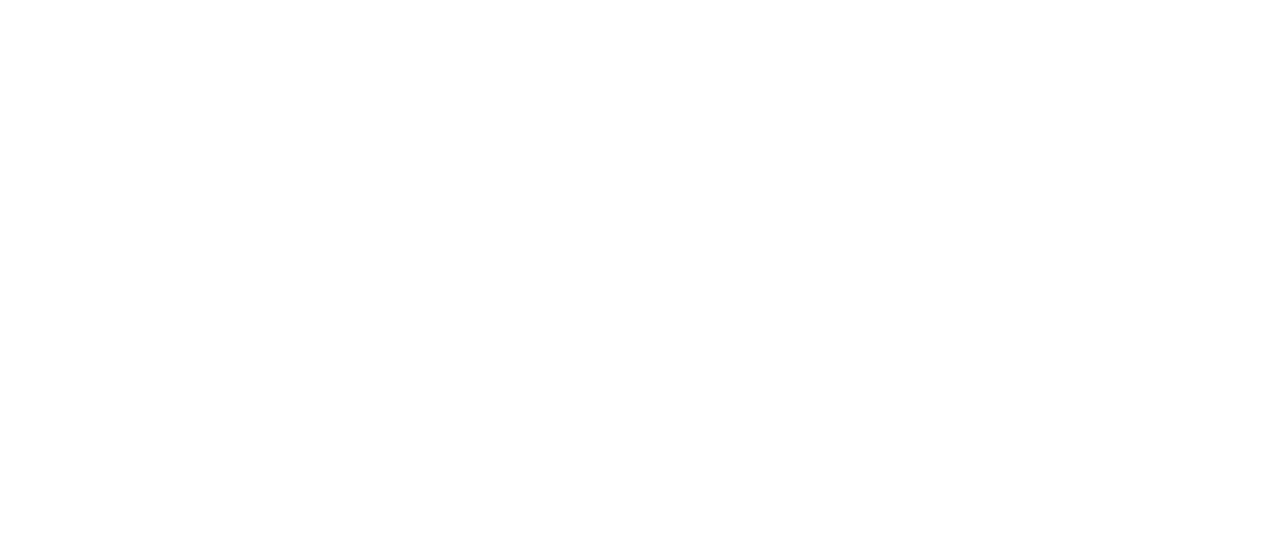
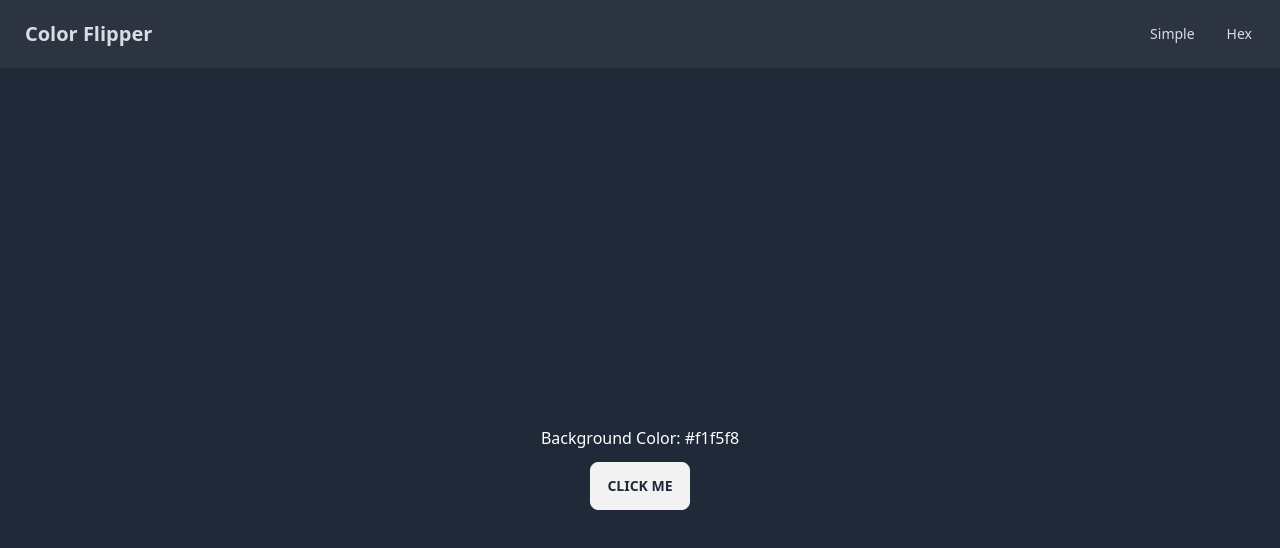
Before and after one commit to sazzadshakhbd/color-flipper, a plain HTML site: page index.html in a window 1280 px wide. Drawn offline with nearby package versions, Linux system fonts and the light colour scheme.

Commit message:
design UI

```diff
--- a/index.html
+++ b/index.html
@@ -18,6 +18,25 @@
     />
   </head>
   <body>
+    <div class="navbar bg-neutral text-neutral-content">
+        <div class="flex-1">
+          <a class="btn btn-ghost normal-case text-xl">Color Flipper</a>
+        </div>
+        <div class="flex-none">
+          <ul class="menu menu-horizontal px-1">
+            <li><a href="./index.html">Simple</a></li>
+            <li><a href="./hex.html">Hex</a></li>
+          </ul>
+        </div>
+      </div>
+    <main>
+        <div class="flex text-center bg-gray-800 flex-col h-screen items-center justify-center">
+            <div>
+                <h2 class="mb-3 text-white">Background Color: <span class="color">#f1f5f8</span></h2>
+            </div>
+            <div><button class="btn inline-flex" id="btn">click me</button></div>
+        </div>
+    </main>
     <!-- javaScripts -->
     <script
       src="https://kit.fontawesome.com/ca36695825.js"
```
